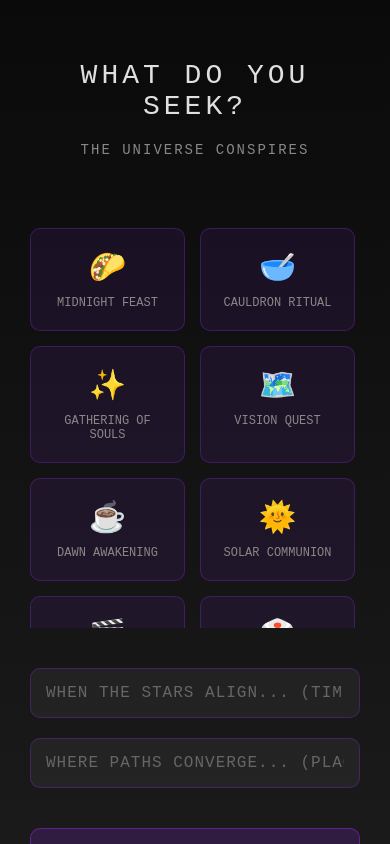
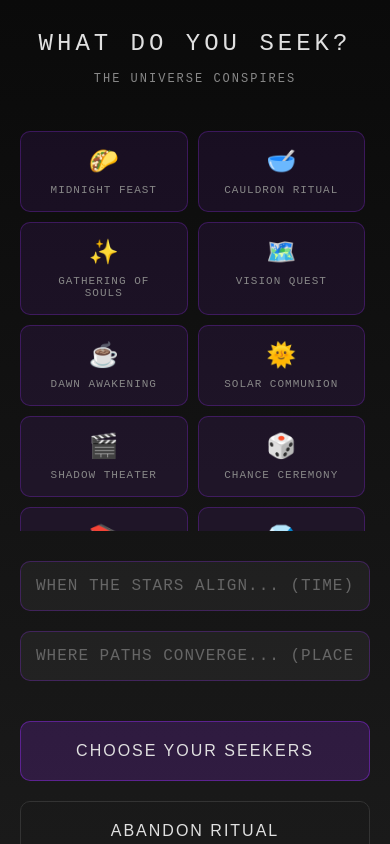
Before and after one commit to bonecondor/quest-app, a plain HTML site: page index.html in a window 390 px wide. Both pictures are taken after a click on the button "CREATE A SUMMONING". Drawn offline with Linux system fonts and the light colour scheme.

Commit message:
Update styles.css
updated padding and smaller quest boxes

```diff
--- a/styles.css
+++ b/styles.css
@@ -45,13 +45,13 @@ body {
     }
 }
 
-/* Screen Layout */
+/* Screen Layout - UPDATED with less padding */
 .screen {
     width: 100%;
     min-height: 100%;
     display: none;
     flex-direction: column;
-    padding: 60px 30px 40px;
+    padding: 40px 20px 30px;  /* Reduced from 60px top padding */
     animation: fadeIn 0.5s;
     overflow-y: auto;
     -webkit-overflow-scrolling: touch;
@@ -95,6 +95,28 @@ h1 {
 @keyframes pulse {
     0%, 100% { opacity: 0.6; transform: scale(1); }
     50% { opacity: 1; transform: scale(1.05); }
+}
+
+/* Mobile adjustments for spacing - UPDATED */
+@media (max-width: 430px) {
+    .screen {
+        padding: 30px 20px 20px;  /* Even less padding on mobile */
+    }
+
+    h1 {
+        font-size: 24px;  /* Slightly smaller heading on mobile */
+        margin-bottom: 15px;
+    }
+
+    .subtitle {
+        margin-bottom: 25px;  /* Less space after subtitle */
+        font-size: 12px;
+    }
+
+    .mystical-symbol {
+        font-size: 60px;  /* Reduced from 80px */
+        margin: 20px 0;  /* Reduced from 40px */
+    }
 }
 
 /* Buttons */
@@ -173,12 +195,12 @@ h1 {
     filter: blur(0);
 }
 
-/* Fragment Grid */
+/* Fragment Grid - UPDATED to be more compact */
 .fragment-container {
     display: grid;
     grid-template-columns: repeat(2, 1fr);
-    gap: 15px;
-    margin: 30px 0;
+    gap: 10px;  /* Reduced from 15px */
+    margin: 20px 0;  /* Reduced from 30px */
     max-height: 400px;
     overflow-y: auto;
     padding-right: 5px;
@@ -187,7 +209,7 @@ h1 {
 .fragment {
     background: rgba(138, 43, 226, 0.1);
     border: 1px solid rgba(138, 43, 226, 0.3);
-    padding: 20px;
+    padding: 15px;  /* Reduced from 20px */
     border-radius: 10px;
     text-align: center;
     cursor: pointer;
@@ -214,13 +236,14 @@ h1 {
 }
 
 .fragment-icon {
-    font-size: 30px;
-    margin-bottom: 10px;
+    font-size: 24px;  /* Reduced from 30px */
+    margin-bottom: 8px;  /* Reduced from 10px */
 }
 
 .fragment-text {
-    font-size: 12px;
+    font-size: 11px;  /* Reduced from 12px */
     color: #888;
+    letter-spacing: 1px;
 }
 
 /* Countdown Timer */
```
